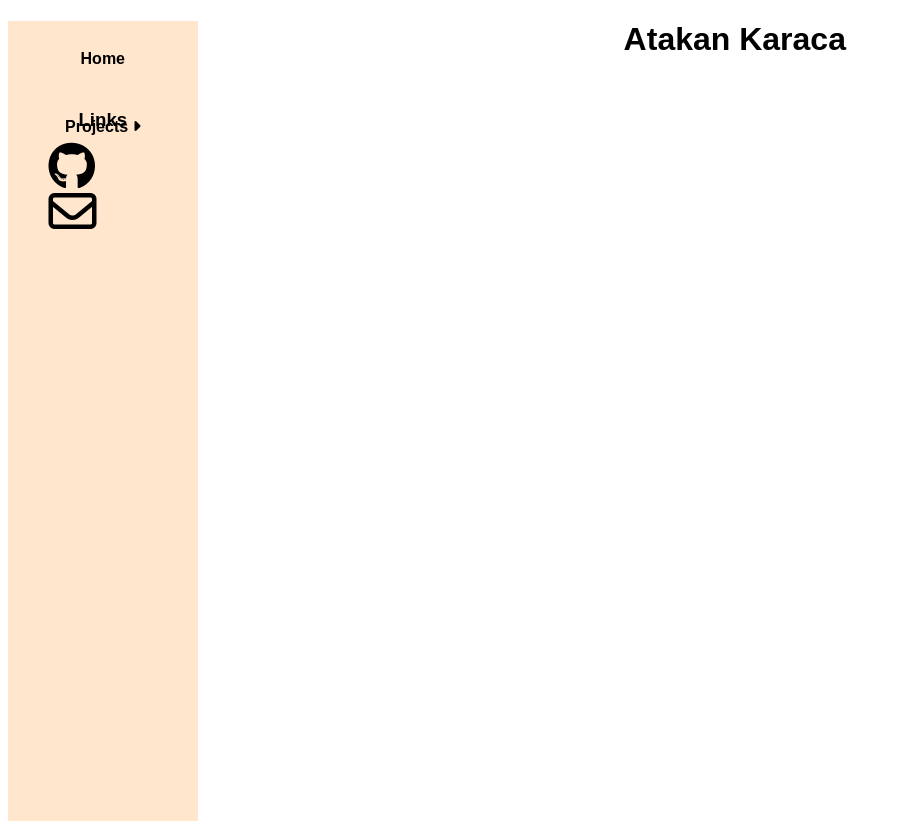
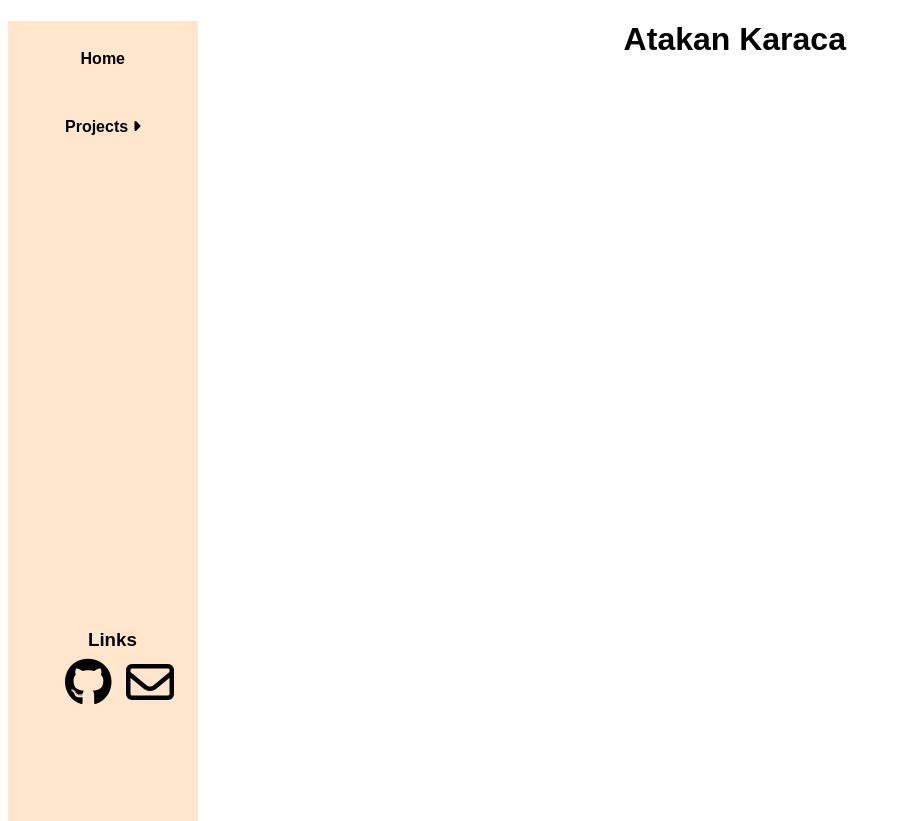
Before and after one commit to atakank1999/atakank1999.github.io, a plain HTML site: page index.html in a window 1280 px wide. Shown: the whole page, without its empty margins (0-902 px from the left). Drawn offline with Linux system fonts and the light colour scheme.

Commit message:
didin't solve maybe

```diff
--- a/style.css
+++ b/style.css
@@ -72,19 +72,24 @@ body {
 .Links a{
   text-decoration: none;
   color: black;
-  margin: 4% 2%;
+  display: inline;
+  margin: 0 5px;
+  position: relative;
+  left: 6.5vh;
 
 }
+.Links a:hover{
+  background-color: inherit;
+}
 .Links{
-  width: 15%;
+  width: 100%;
   height: 10vh;
   position: relative;
-  bottom: 10vh;
-  left: 5vh;
+  top: 55vh;
 }
 .Links h3{
   position: relative;
-  left: 3.8vh;
+  left: 10vh;
   top: 1.5vh;
 
 }
```
